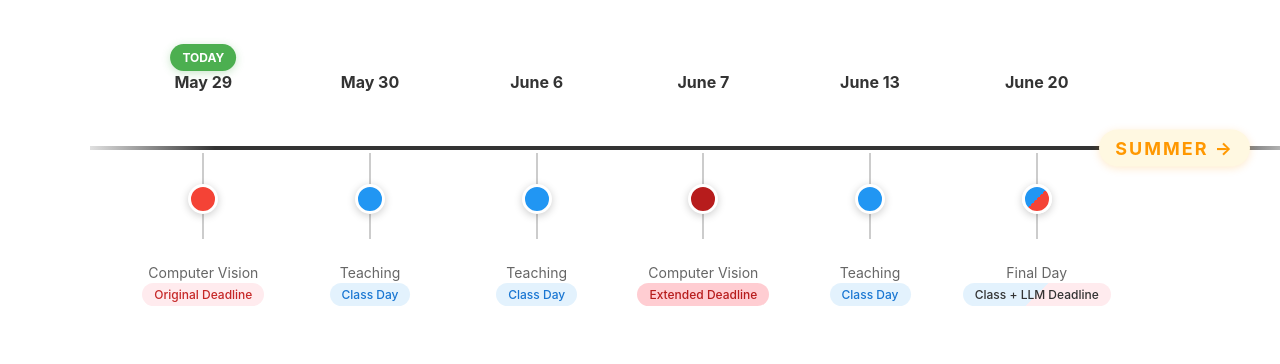
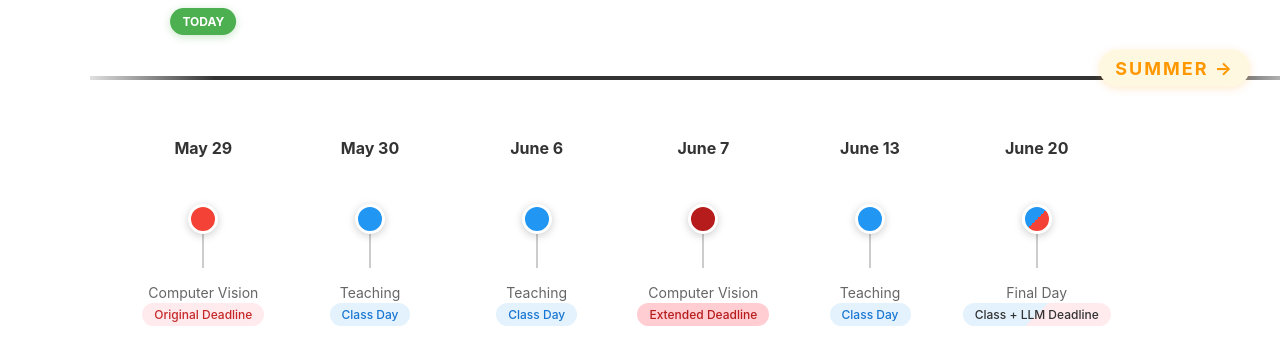
Before and after one commit to abeldantas/timelines, a plain HTML site: page index.html in a window 1280 px wide. Shown: the part 268-632 px from the top of the page. Drawn offline with Linux system fonts and the light colour scheme.

Commit message:
Adjust layout

```diff
--- a/index.html
+++ b/index.html
@@ -43,13 +43,13 @@
             position: relative;
             width: 100%;
             margin: 0 auto;
-            padding: 120px 60px 120px 60px;
+            padding: 140px 60px 150px 60px;
             overflow: visible;
         }
 
         .timeline-line {
             position: absolute;
-            top: 30%;
+            top: 100px;
             left: 30px;
             right: -160px;
             height: 4px;
@@ -60,7 +60,7 @@
                 rgba(51, 51, 51, 0.7) 92%,
                 rgba(51, 51, 51, 0.3) 96%,
                 transparent 100%);
-            transform: translateY(-50%);
+            transform: translateY(-2px);
             z-index: 0;
         }
 
@@ -83,11 +83,11 @@
         .event-vertical-line {
             position: absolute;
             left: 50%;
-            top: 30%;
-            height: 86px;
+            top: 100px;
+            height: 50px;
             width: 2px;
             background-color: #ccc;
-            transform: translate(-50%, -50%);
+            transform: translateX(-50%);
             z-index: -1;
         }
 
@@ -102,7 +102,7 @@
             z-index: 2;
             transition: all 0.3s ease;
             cursor: pointer;
-            top: 36px;
+            top: 86px;
         }
 
         .event-marker:hover {
@@ -131,7 +131,7 @@
             font-size: 16px;
             color: #333;
             position: absolute;
-            top: -76px;
+            top: 20px;
             left: 50%;
             transform: translateX(-50%);
             white-space: nowrap;
@@ -142,7 +142,7 @@
             font-size: 14px;
             color: #666;
             margin-bottom: 0;
-            margin-top: 86px;
+            margin-top: 136px;
             position: relative;
             z-index: 2;
         }
@@ -180,7 +180,7 @@
 
         .present-marker {
             position: absolute;
-            top: -104px;
+            top: -110px;
             left: 50%;
             transform: translateX(-50%);
             background-color: #4CAF50;
@@ -196,7 +196,7 @@
 
         .future-label {
             position: absolute;
-            top: 30%;
+            top: 90px;
             right: -70px;
             transform: translateY(-50%);
             color: #FF9800;
```
